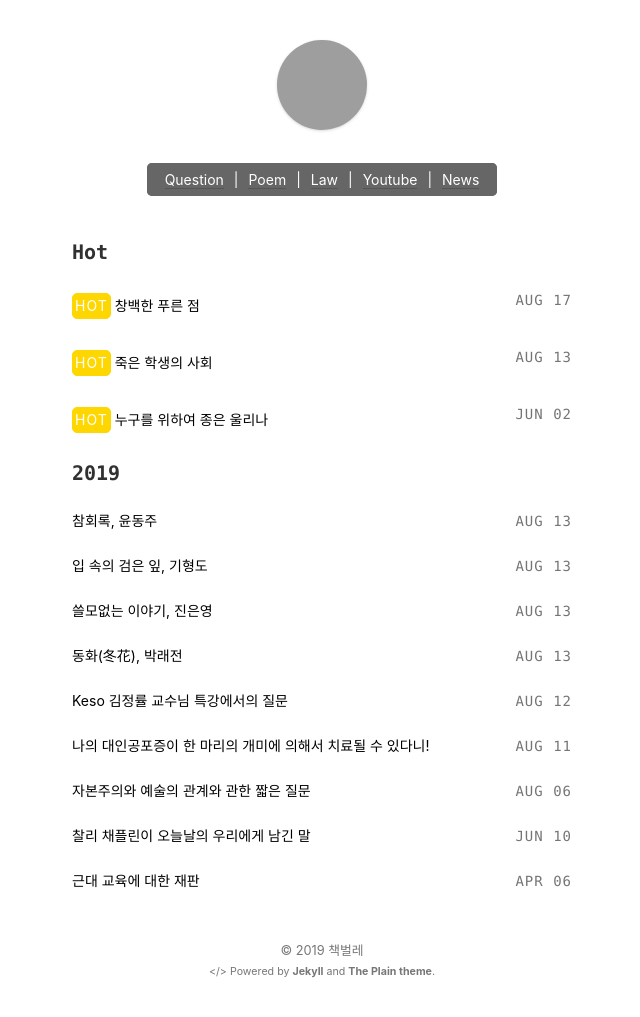
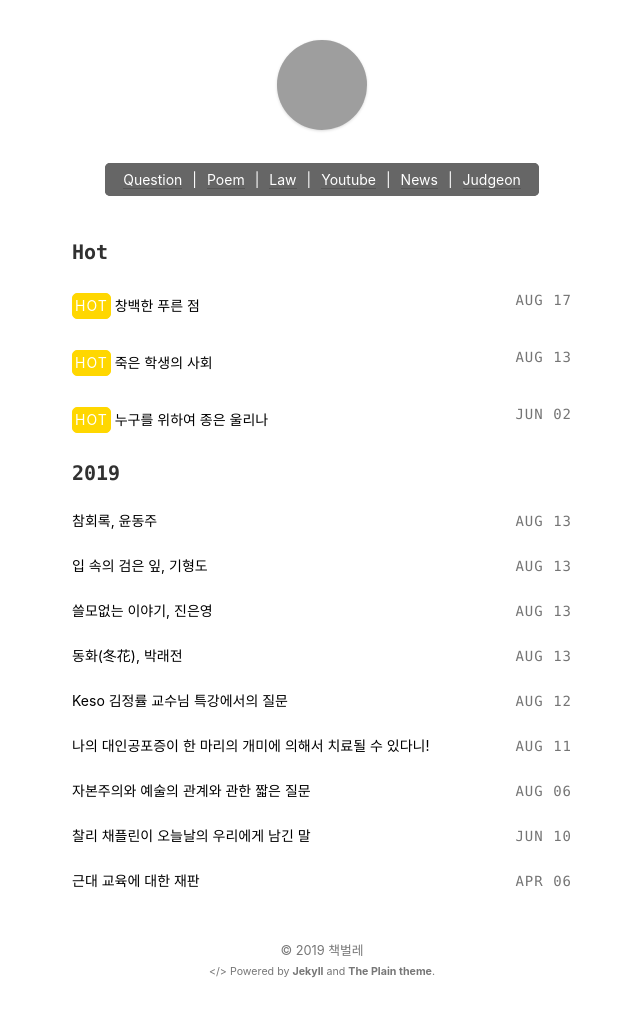
Before and after one commit to stevenoh0908/stevenoh0908.github.io, a Jekyll site: the page built from index.html, in a window 1280 px wide, cut to the strip 0-1017 px from the top of the page. Shown: the whole strip, without its empty margins (318-958 px from the left). Built offline with Jekyll 4.4.1, drawn with Linux system fonts in a browser that asks for light colours; grey boxes are pictures that could not be loaded.

Commit message:
Update index.html

```diff
--- a/index.html
+++ b/index.html
@@ -3,7 +3,7 @@
 ---
 
 <section>
-	<center><span style="border: 3px solid #666666; background-color: #666666; color: white; border-radius: 5px; padding: 5px;"><a style="text-decoration: none; color:white; margin: 10px;" href="/question">Question</a>|<a style="text-decoration: none; color: white; margin: 10px;" href="/poem">Poem</a>|<a style="text-decoration: none; color: white; margin: 10px;" href="/law">Law</a>|<a style="text-decoration: none; color:white; margin: 10px;" href="/youtube">Youtube</a>|<a style="text-decoration: none; color: white; margin: 10px;" href="/news">News</a></center>
+	<center><span style="border: 3px solid #666666; background-color: #666666; color: white; border-radius: 5px; padding: 5px;"><a style="text-decoration: none; color:white; margin: 10px;" href="/question">Question</a>|<a style="text-decoration: none; color: white; margin: 10px;" href="/poem">Poem</a>|<a style="text-decoration: none; color: white; margin: 10px;" href="/law">Law</a>|<a style="text-decoration: none; color:white; margin: 10px;" href="/youtube">Youtube</a>|<a style="text-decoration: none; color: white; margin: 10px;" href="/news">News</a>|<a style="text-decoration: none; color: white; margin: 10px;" href="/judgeon">Judgeon</a></center>
 </section>
 <section>
 	{% for post in site.posts %}
```
